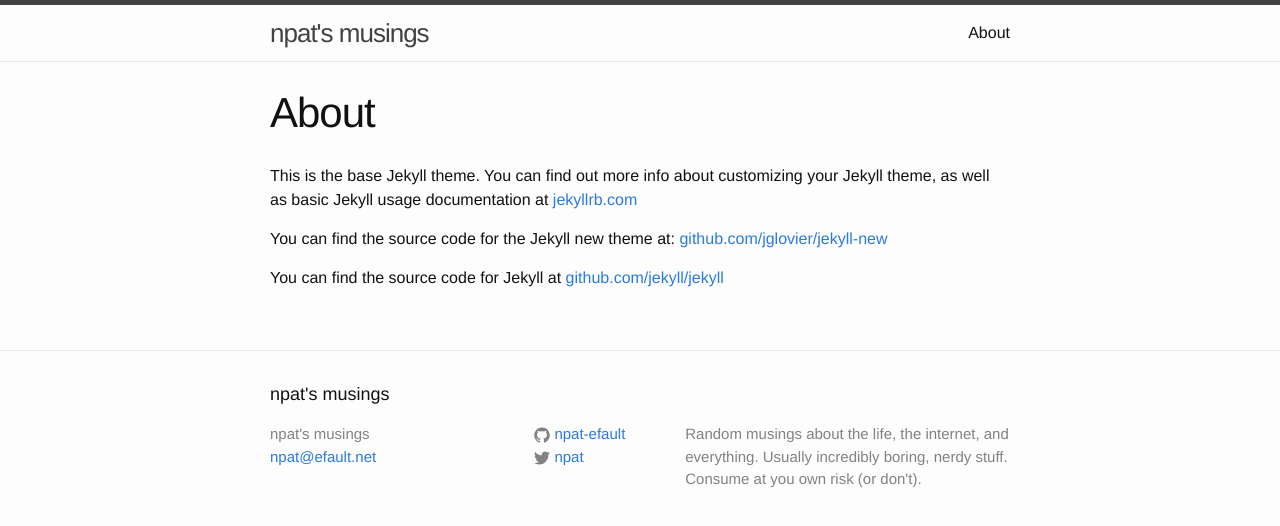
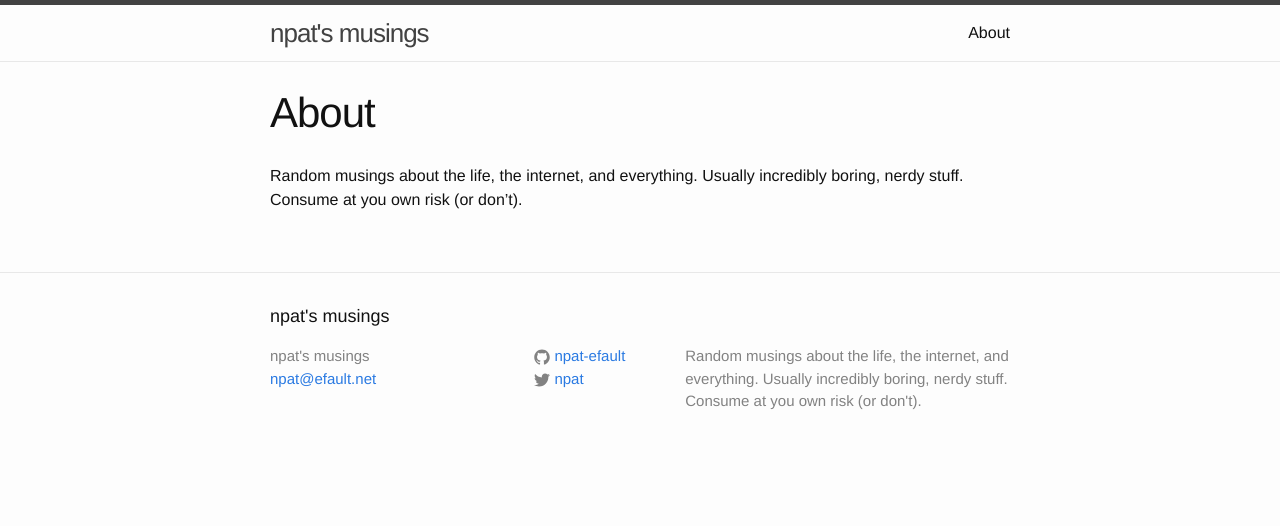
Before and after one commit to npat-efault/npat-efault.github.io, a Jekyll site: the page built from about.md, in a window 1280 px wide. Shown: the top 526 px of the page. Built offline with Jekyll 4.4.1, drawn with Linux system fonts in a browser that asks for light colours.

Commit message:
Updated about

```diff
--- a/about.md
+++ b/about.md
@@ -4,8 +4,5 @@
 permalink: /about/
 ---
 
-This is the base Jekyll theme. You can find out more info about customizing your Jekyll theme, as well as basic Jekyll usage documentation at [jekyllrb.com](http://jekyllrb.com/)
-
-You can find the source code for the Jekyll new theme at: [github.com/jglovier/jekyll-new](https://github.com/jglovier/jekyll-new)
-
-You can find the source code for Jekyll at [github.com/jekyll/jekyll](https://github.com/jekyll/jekyll)
+Random musings about the life, the internet, and everything. Usually
+incredibly boring, nerdy stuff. Consume at you own risk (or don't).
```
